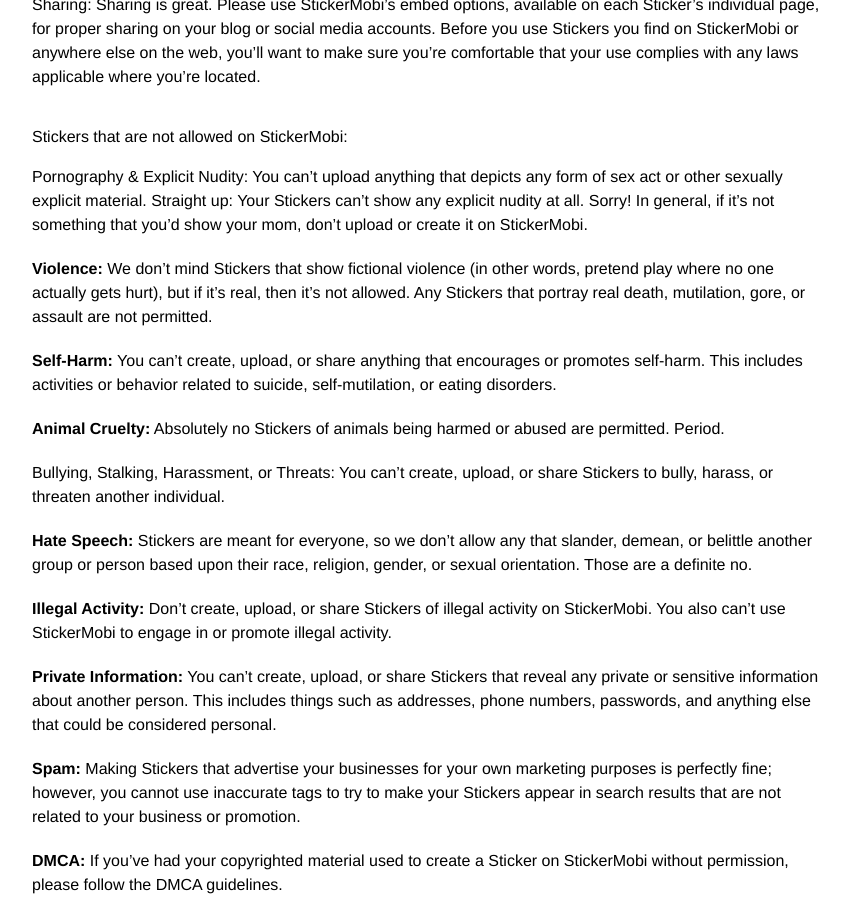
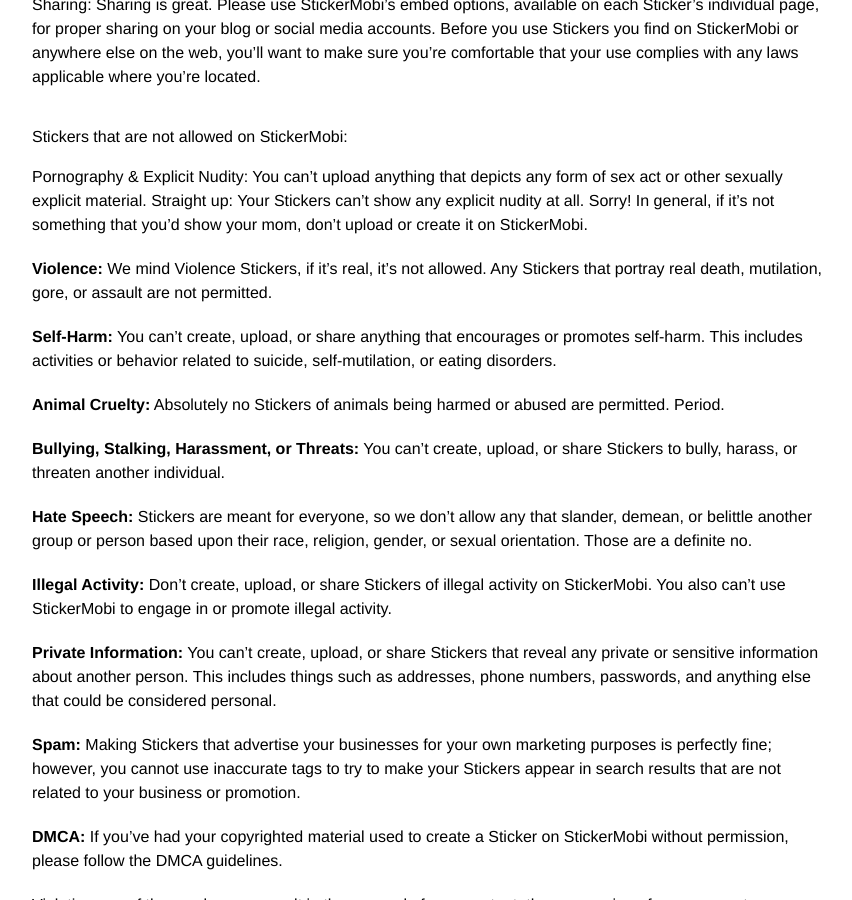
Before and after one commit to memeandstickers/memeandstickers.github.io, a Jekyll site: the page built from _posts/2020-06-10-Community-Guidelines.md, in a window 1280 px wide and 900 px high, scrolled down 628 px. Shown: the whole window, without its empty margins (208-1060 px from the left). Built offline with Jekyll 4.4.1, drawn with Linux system fonts in a browser that asks for light colours; nearby versions of some CDN libraries; comment, search, counter and statistics services are not loaded.

Commit message:
Gommunity guidelines

```diff
--- a/_posts/2020-06-10-Community-Guidelines.md
+++ b/_posts/2020-06-10-Community-Guidelines.md
@@ -24,13 +24,13 @@
 
 Pornography & Explicit Nudity: You can’t upload anything that depicts any form of sex act or other sexually explicit material. Straight up: Your Stickers can’t show any explicit nudity at all. Sorry! In general, if it’s not something that you’d show your mom, don’t upload or create it on StickerMobi.
 
-**Violence:** We don’t mind Stickers that show fictional violence (in other words, pretend play where no one actually gets hurt), but if it’s real, then it’s not allowed. Any Stickers that portray real death, mutilation, gore, or assault are not permitted.
+**Violence:** We mind Violence Stickers, if it’s real, it’s not allowed. Any Stickers that portray real death, mutilation, gore, or assault are not permitted.
 
 **Self-Harm:** You can’t create, upload, or share anything that encourages or promotes self-harm. This includes activities or behavior related to suicide, self-mutilation, or eating disorders.
 
 **Animal Cruelty:** Absolutely no Stickers of animals being harmed or abused are permitted. Period.
 
-Bullying, Stalking, Harassment, or Threats: You can’t create, upload, or share Stickers to bully, harass, or threaten another individual.
+**Bullying, Stalking, Harassment, or Threats:** You can’t create, upload, or share Stickers to bully, harass, or threaten another individual.
 
 **Hate Speech:** Stickers are meant for everyone, so we don’t allow any that slander, demean, or belittle another group or person based upon their race, religion, gender, or sexual orientation. Those are a definite no.
 
```
